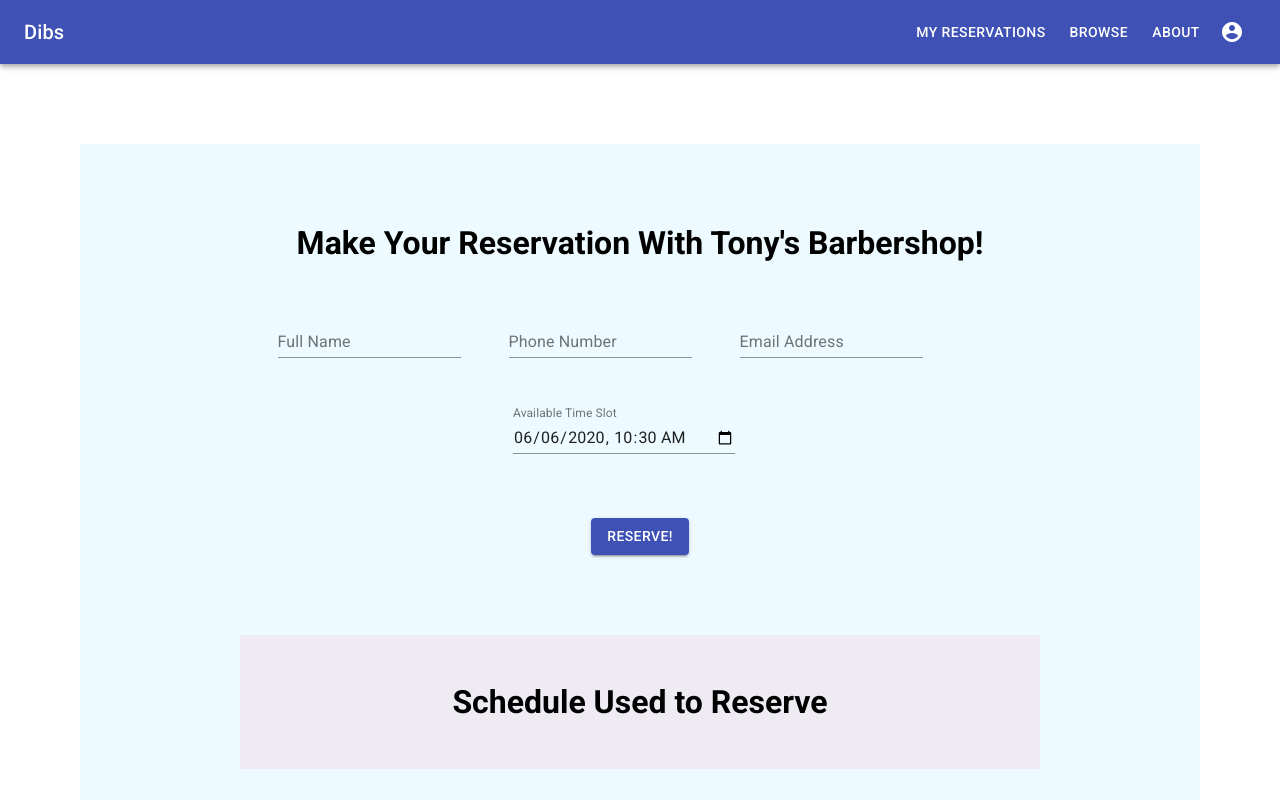
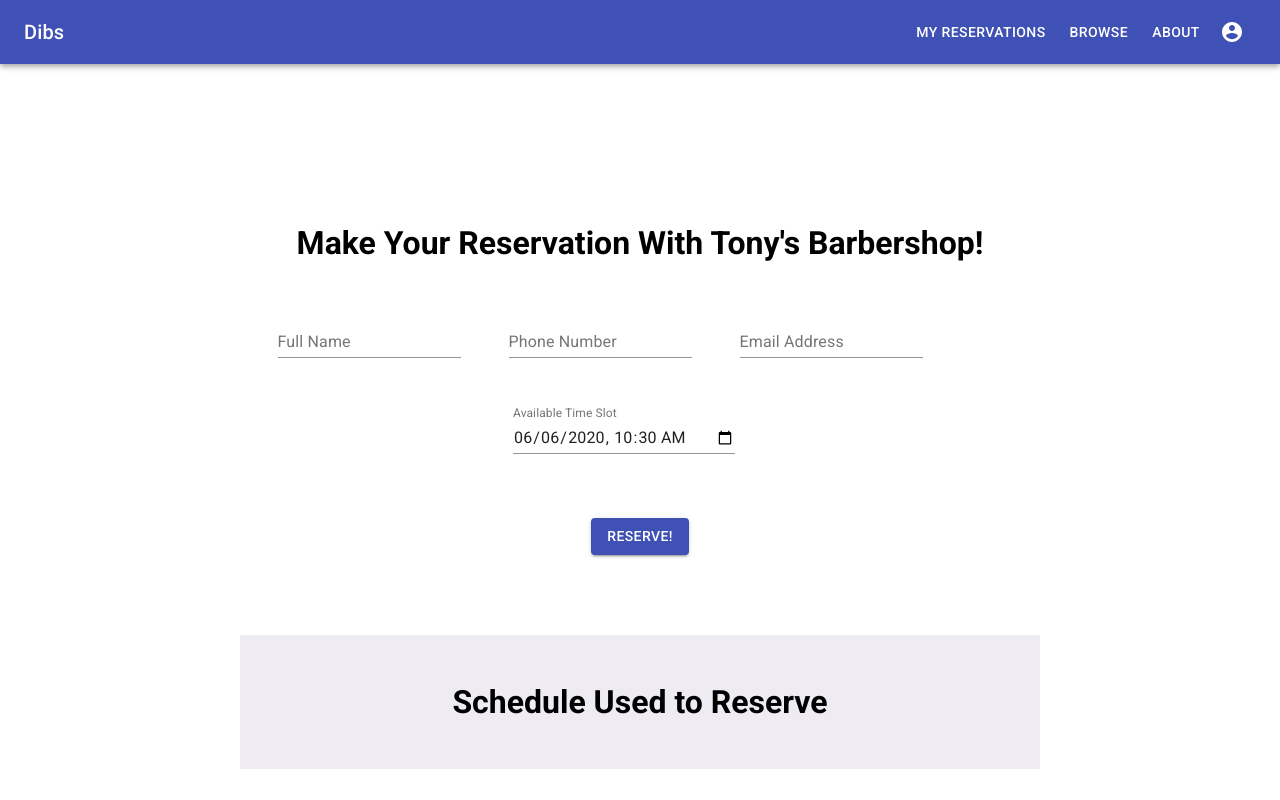
Before and after one commit to yehmond/group1234, a React (Create React App) app: page /reservation in a window 1280 px wide. Shown: the top 800 px of the page. Built offline with nearby package versions, Linux system fonts and the light colour scheme.

Commit message:
change background to white

```diff
--- a/src/components/Reservation.tsx
+++ b/src/components/Reservation.tsx
@@ -13,7 +13,6 @@ const useStyles = makeStyles((theme: Theme) =>
             padding: "5rem",
             alignItems: "center",
             textAlign: "center",
-            backgroundColor: "rgb(237, 250, 255)",
         },
         formControl: {
             margin: theme.spacing(1),
@@ -44,6 +43,9 @@ const useStyles = makeStyles((theme: Theme) =>
             paddingRight: "3rem",
             marginTop: "2rem",
         },
+        reserveHeader: {
+
+        },
     })
 );
 
@@ -53,7 +55,9 @@ export default function Reservation(): JSX.Element {
     return (
         <div className={classes.wrapper}>
             {/* TODO: this.props.shopname */}
-            <h1>Make Your Reservation With Tony&apos;s Barbershop!</h1>
+            <div className={classes.reserveHeader}>
+                <h1>Make Your Reservation With Tony&apos;s Barbershop!</h1>
+            </div>
 
             <div className={classes.container}>
                 <FormControl id="name" className={classes.textInput}>
@@ -92,6 +96,7 @@ export default function Reservation(): JSX.Element {
                 </Button>
             </div>
 
+
             <div className={classes.schedule}>
                 {/* TODO: show schedule */}
                 <h1>Schedule Used to Reserve</h1>
```
